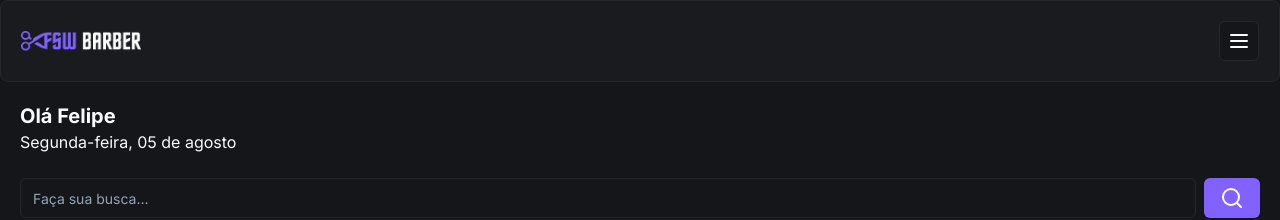
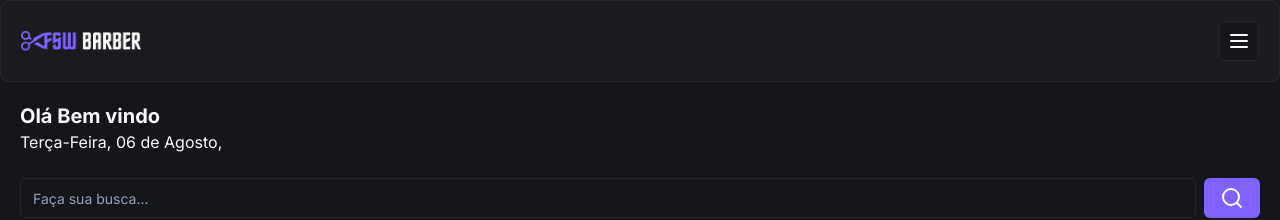
Before and after one commit to feliperogerioalmeida/fr-barbershop, a Next.js app: page / in a window 1280 px wide. Shown: the top 220 px of the page. Built offline with nearby package versions, Linux system fonts and the light colour scheme; no server answers; the database is empty.

Commit message:
feat: update welcome message

```diff
--- a/app/page.tsx
+++ b/app/page.tsx
@@ -8,6 +8,8 @@
 import Search from "./_components/search"
 import { getServerSession } from "next-auth"
 import { authOptions } from "./_lib/auth"
+import { format } from "date-fns"
+import { ptBR } from "date-fns/locale"
 
 //TODO: receber agendamento como prop
 
@@ -49,8 +51,19 @@
 
       <div className="p-5">
         {/* TEXTO  */}
-        <h2 className="text-xl font-bold">Olá Felipe</h2>
-        <p>Segunda-feira, 05 de agosto</p>
+        <h2 className="text-xl font-bold">
+          Olá {session?.user ? session.user.name : "Bem vindo"}
+        </h2>
+        <p>
+          <span className="capitalize">
+            {format(new Date(), "eeee,", { locale: ptBR })}
+          </span>
+          {format(new Date(), " dd 'de' ", { locale: ptBR })}
+
+          <span className="capitalize">
+            {format(new Date(), "MMMM,", { locale: ptBR })}
+          </span>
+        </p>
 
         {/* BUSCA  */}
         <div className="mt-6">
```
